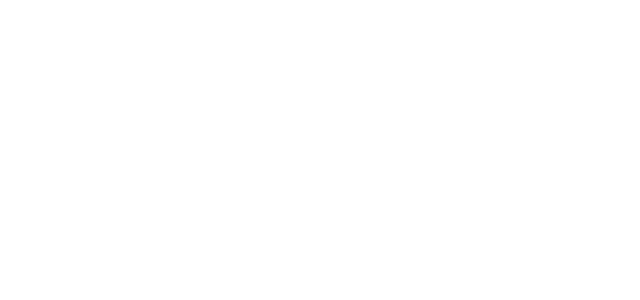
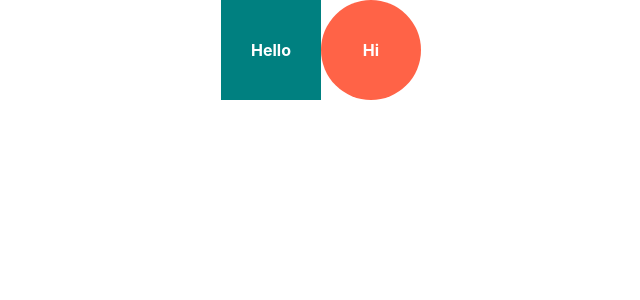
Before and after one commit to shin-eunji/react-query, a JavaScript app: page / in a window 1280 px wide. Shown: the top 300 px of the page, without its empty margins (319-959 px from the left). Built offline with nearby package versions, Linux system fonts and the light colour scheme; the HTML template or start-up script is replaced by a standard one.

Commit message:
feat: adapting and extending

```diff
--- a/package.json
+++ b/package.json
@@ -9,6 +9,7 @@
     "react": "^17.0.2",
     "react-dom": "^17.0.2",
     "react-scripts": "4.0.3",
+    "styled-components": "^5.3.3",
     "web-vitals": "^1.0.1"
   },
   "scripts": {
--- a/src/App.js
+++ b/src/App.js
@@ -1,6 +1,41 @@
+import styled from "styled-components";
+
 function App () {
 
-  return null;
+  return (
+    <Container>
+      <Box bgColor={"teal"}>
+        <Text>Hello</Text>
+      </Box>
+      <Circle bgColor={"tomato"}>
+        <Text>
+          Hi
+        </Text>
+      </Circle>
+    </Container>
+  );
 }
 
+const Container = styled.div`
+  display: flex;
+  align-items: center;
+  justify-content: center;
+`
+const Box = styled.div`
+  display: flex;
+  align-items: center;
+  justify-content: center;
+  background: ${(props) => props.bgColor};
+  width: 100px;
+  height: 100px;
+`;
+const Circle = styled(Box)`
+  border-radius: 50px;
+`;
+const Text = styled.span`
+  color: white;
+  font-size: 16px;
+  font-weight: bold;
+`;
+
 export default App;
```
Also changed, not shown: 1 other file (tests, documents, lock files or other folders).
